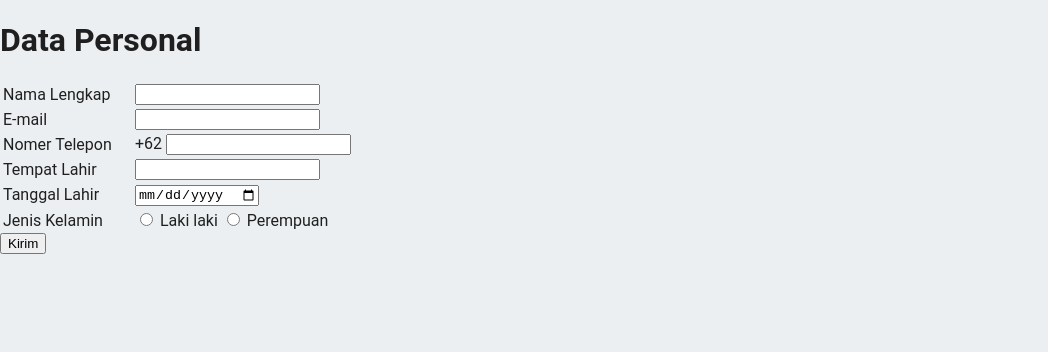
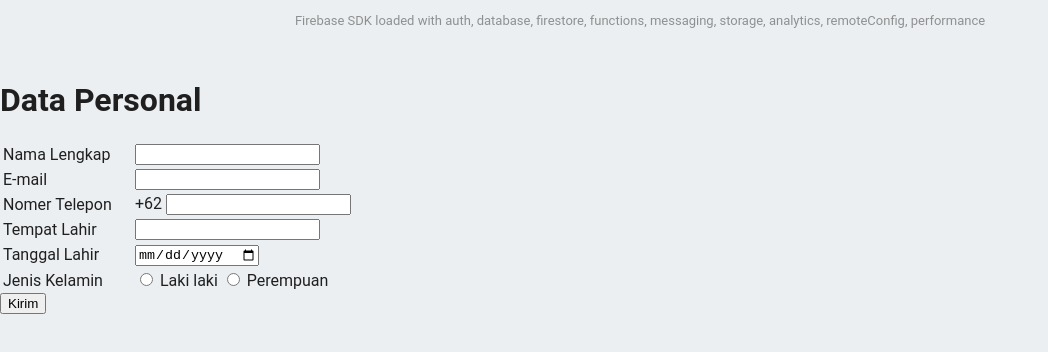
Before and after one commit to Reckordp/data-personal-web, a website with bundled scripts: page index.html in a window 1280 px wide. Shown: the whole page, without its empty margins (0-1048 px from the left). Built offline with nearby package versions, Linux system fonts and the light colour scheme.

Commit message:
Add load element

```diff
--- a/index.html
+++ b/index.html
@@ -48,6 +48,7 @@
     </style>
   </head>
   <body>
+    <p id="load">Firebase SDK Loading&hellip;</p><br>
     <h1>Data Personal</h1>
     <table style="width: 100%;">
       <colgroup>
```
